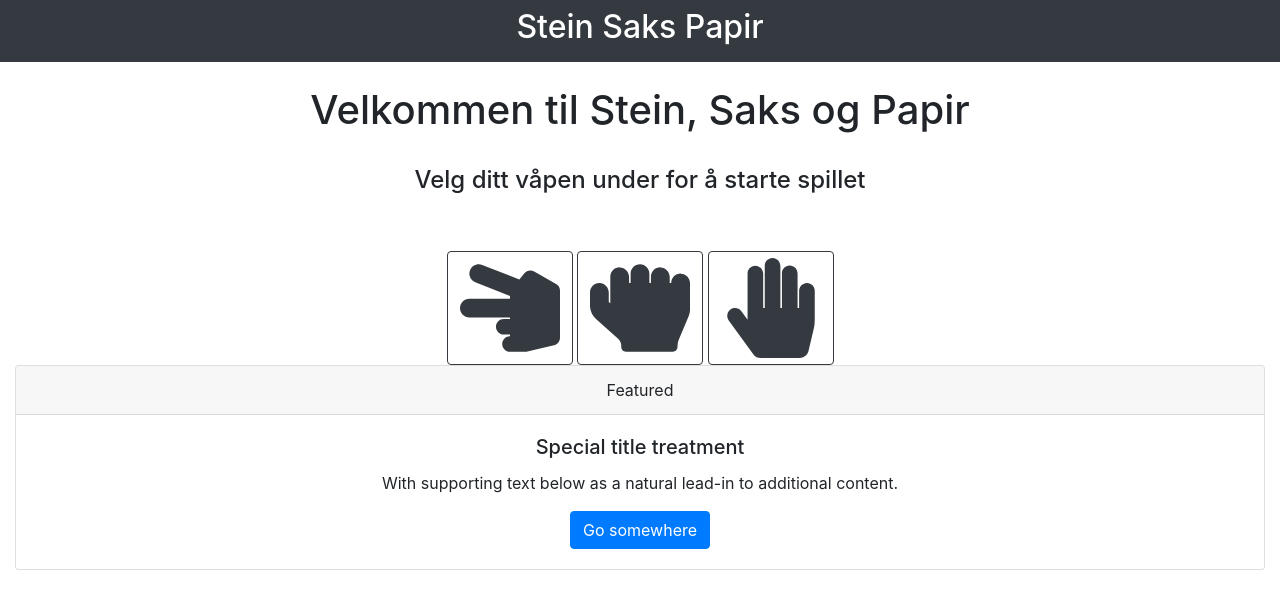
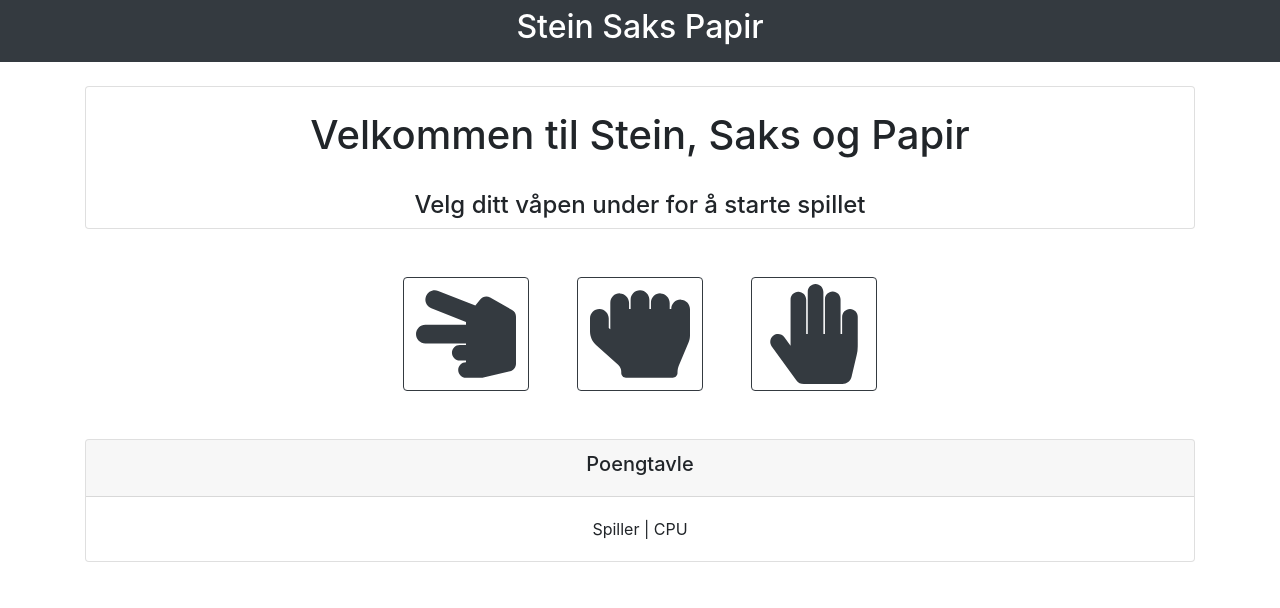
Before and after one commit to w3bdesign/stein-saks-papir, a React (Create React App) app: page / in a window 1280 px wide. Shown: the top 608 px of the page. Built offline with nearby package versions, Linux system fonts and the light colour scheme.

Commit message:
Fullført grunnleggende design
Det grunleggende designet er fullført, nå gjenstår poengtavle og så funksjonaliteten.

```diff
--- a/src/App.tsx
+++ b/src/App.tsx
@@ -6,7 +6,7 @@ import Main from './components/Main/Main.component';
 function App() {
   return (
     <div className="root">
-      <Container fluid>
+      <Container fluid="md">
         <Main />
       </Container>
     </div>
--- a/src/components/Main/Main.component.tsx
+++ b/src/components/Main/Main.component.tsx
@@ -1,4 +1,5 @@
 import React from 'react';
+import { Card } from 'react-bootstrap';
 
 import Col from 'react-bootstrap/Col';
 import Row from 'react-bootstrap/Row';
@@ -10,11 +11,12 @@ function Main() {
   return (
     <Row className="text-center justify-content-center">
       <Col>
-        <br />
-        <h1>Velkommen til Stein, Saks og Papir</h1>
-        <br />
-        <h4>Velg ditt våpen under for å starte spillet</h4>
-        <br />
+        <Card className="mx-auto mt-4 text-center ">
+          <br />
+          <h1>Velkommen til Stein, Saks og Papir</h1>
+          <br />
+          <h4>Velg ditt våpen under for å starte spillet</h4>
+        </Card>
         <br />
         <Weapons />
         <Scoreboard />
--- a/src/components/Main/Scoreboard.component.tsx
+++ b/src/components/Main/Scoreboard.component.tsx
@@ -1,19 +1,15 @@
 import React from 'react';
-import { Button, Card } from 'react-bootstrap';
+import { Card } from 'react-bootstrap';
 
 function Scoreboard() {
   return (
     <>
       <br />
-      <Card>
-        <Card.Header>Featured</Card.Header>
-        <Card.Body>
-          <Card.Title>Special title treatment</Card.Title>
-          <Card.Text>
-            With supporting text below as a natural lead-in to additional content.
-          </Card.Text>
-          <Button variant="primary">Go somewhere</Button>
-        </Card.Body>
+      <Card className="mx-auto mt-4 text-center">
+        <Card.Header>
+          <h5>Poengtavle</h5>
+        </Card.Header>
+        <Card.Body>Spiller | CPU</Card.Body>
       </Card>
     </>
   );
--- a/src/components/Main/Weapons.component.tsx
+++ b/src/components/Main/Weapons.component.tsx
@@ -19,11 +19,11 @@ function Weapons() {
           </Tooltip>
         )}
       >
-        <Button data-testid="saks" variant="outline-dark" onClick={() => { console.log('Saks'); }}>
+        <Button className="m-4" data-testid="saks" variant="outline-dark" onClick={() => { console.log('Saks'); }}>
           <HandScissors />
         </Button>
       </OverlayTrigger>
-      {' '}
+
       <OverlayTrigger
         placement="bottom"
         overlay={(
@@ -32,11 +32,11 @@ function Weapons() {
           </Tooltip>
         )}
       >
-        <Button data-testid="stein" variant="outline-dark">
+        <Button className="m-4" data-testid="stein" variant="outline-dark">
           <HandRock />
         </Button>
       </OverlayTrigger>
-      {' '}
+
       <OverlayTrigger
         placement="bottom"
         overlay={(
@@ -45,11 +45,11 @@ function Weapons() {
           </Tooltip>
         )}
       >
-        <Button data-testid="papir" variant="outline-dark">
+        <Button className="m-4" data-testid="papir" variant="outline-dark">
           <HandPaper />
         </Button>
       </OverlayTrigger>
-      {' '}
+
     </>
   );
 }
```
